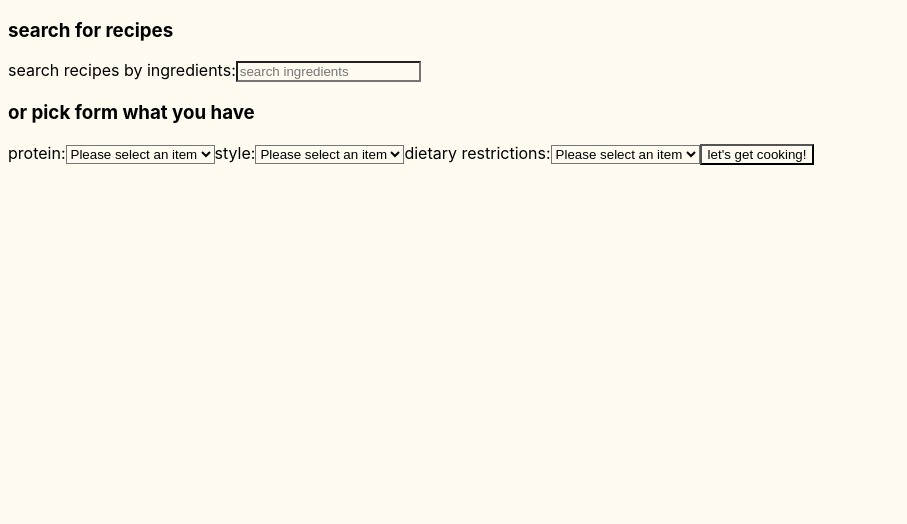
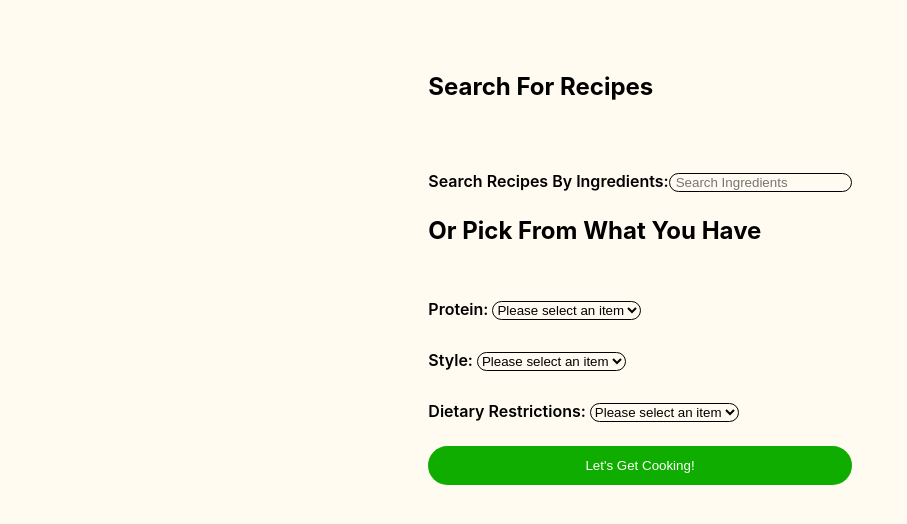
Before and after one commit to ItsBakes/project-pantry, a React (Create React App) app in the folder client/: page /search in a window 1280 px wide. Shown: the top 524 px of the page, without its empty margins (0-907 px from the left). Built offline with nearby package versions, Linux system fonts and the light colour scheme.

Commit message:
add styling for find and select recipe pages.

```diff
--- a/client/src/Components/FindRecipe/FindRecipe.js
+++ b/client/src/Components/FindRecipe/FindRecipe.js
@@ -51,41 +51,41 @@ function FindRecipe({ setResults }) {
     return (
         <main className='FindRecipe'>
             <form className='FindRecipe__form' onSubmit={handleSubmit}>
-                <h3>search for recipes</h3>
+                <h3  className='FindRecipe__h3'>search for recipes</h3>
                 <label className='FindRecipe__label'>search recipes by ingredients:
                     <input type='search' id='search-r' placeholder='search ingredients' className='FindRecipe__input' onChange={handleChange}></input></label>
-                <h3>or pick form what you have</h3>
-                <label>protein:
-                    <select name='protein' id='protein-q' onChange={(e) => setProtein(e.target.value)}>
-                        <option value={empty}>Please select an item</option>
-                        <option value='chicken'>chicken</option>
-                        <option value='beef'>beef</option>
-                        <option value='pork'>pork</option>
-                        <option value='fish'>fish</option>
-                        <option value='vegan'>vegan</option>
-                        <option value='vegetarian'>vegetarian</option>
+                <h3 className='FindRecipe__h3'>or pick from what you have</h3>
+                <label className='FindRecipe__label'>protein:
+                    <select className='FindRecipe__select' name='protein' id='protein-q' onChange={(e) => setProtein(e.target.value)}>
+                        <option  className='FindRecipe__option' value={empty}>Please select an item</option>
+                        <option  className='FindRecipe__option' value='Chicken'>Chicken</option>
+                        <option  className='FindRecipe__option' value='Beef'>Beef</option>
+                        <option  className='FindRecipe__option' value='Pork'>Pork</option>
+                        <option  className='FindRecipe__option' value='Fish'>Fish</option>
+                        <option  className='FindRecipe__option' value='Vegan'>Vegan</option>
+                        <option  className='FindRecipe__option' value='Vegetarian'>Vegetarian</option>
                     </select></label>
-                <label>style:
-                    <select name='type' id='cuisine-q' onChange={(e) => setCuisine(e.target.value)}>
-                        <option value={empty}>Please select an item</option>
-                        <option value='american'>american</option>
-                        <option value='asian'>asian</option>
-                        <option value='french'>french</option>
-                        <option value='indian'>indian</option>
-                        <option value='mediterranean'>mediterranean</option>
-                        <option value='mexican'>mexican</option>
-                        <option value='italian'>italian</option>
+                <label className='FindRecipe__label'>style:
+                    <select className='FindRecipe__select' name='type' id='cuisine-q' onChange={(e) => setCuisine(e.target.value)}>
+                        <option  className='FindRecipe__option' value={empty}>Please select an item</option>
+                        <option  className='FindRecipe__option' value='American'>American</option>
+                        <option  className='FindRecipe__option' value='Asian'>Asian</option>
+                        <option  className='FindRecipe__option' value='French'>French</option>
+                        <option  className='FindRecipe__option' value='Indian'>Indian</option>
+                        <option  className='FindRecipe__option' value='Mediterranean'>Mediterranean</option>
+                        <option  className='FindRecipe__option' value='Mexican'>Mexican</option>
+                        <option  className='FindRecipe__option' value='Italian'>Otalian</option>
                     </select></label>
-                <label>dietary restrictions:
-                    <select name='health' id='health-q' onChange={(e) => setDiet(e.target.value)}>
-                        <option value={empty}>Please select an item</option>
-                        <option value='gluten-free'>gluten-free</option>
-                        <option value='paleo'>paleo</option>
-                        <option value='pescatarian'>pescatarian</option>
-                        <option value='vegan'>vegan</option>
-                        <option value='vegetarian'>vegetarian</option>
+                <label className='FindRecipe__label'>dietary restrictions:
+                    <select className='FindRecipe__select' name='health' id='health-q' onChange={(e) => setDiet(e.target.value)}>
+                        <option  className='FindRecipe__option' value={empty}>Please select an item</option>
+                        <option  className='FindRecipe__option' value='Gluten-Free'>Gluten-Free</option>
+                        <option  className='FindRecipe__option' value='Paleo'>Paleo</option>
+                        <option  className='FindRecipe__option' value='Pescatarian'>Pescatarian</option>
+                        <option  className='FindRecipe__option' value='Vegan'>Vegan</option>
+                        <option  className='FindRecipe__option' value='Vegetarian'>Vegetarian</option>
                     </select></label>
-                <button type='submit'>let's get cooking!</button>
+                <button className='FindRecipe__button' type='submit'>let's get cooking!</button>
             </form>
         </main>
     )
--- a/client/src/Components/FindRecipe/FindRecipe.scss
+++ b/client/src/Components/FindRecipe/FindRecipe.scss
@@ -0,0 +1,62 @@
+@use "../../assets/styles/variables" as *;
+
+.FindRecipe {
+    margin: $main-margin;
+    display: flex;
+    flex-direction: column;
+    align-items: center;
+    font-family: "Inter", sans-serif;
+
+    &__form {
+        display: flex;
+        flex-direction: column;
+    }
+
+    &__h3 {
+        text-transform: capitalize;
+        font-weight: $bold;
+        font-size: 1.5rem;
+
+    }
+
+    &__label {
+        text-transform: capitalize;
+        font-weight: $semi;
+        margin-top: $top-margin;
+    }
+
+    &__input {
+        outline: none;
+        border: $border-border;
+        border-radius: $border-rad;
+        margin-top: $top-margin;
+
+        &::placeholder {
+            padding: 0 .25rem;
+            text-transform: capitalize;
+        }
+        &:focus {
+            border-color: $color-green;
+        }
+    }
+    &__select {
+        outline: none;
+        border-radius: $border-rad;
+        border: $border-border;
+        margin-top: .5rem;
+        margin-left: .25rem;
+
+    }
+    &__option {
+        text-transform: capitalize;
+    }
+    &__button {
+        text-transform: capitalize;
+        margin-top: $top-margin;
+        border: none;
+        color: white;
+        background-color: $color-green;
+        border-radius: $border-rad;
+        padding: $button-padding;
+    }
+}
--- a/client/src/Components/Home/Home.scss
+++ b/client/src/Components/Home/Home.scss
@@ -2,8 +2,7 @@
 
 
 .Home {
-    margin: 5% 15%;
-    width: 70%;
+    margin: $main-margin;
     display: flex;
     flex-direction: column;
     justify-content: center;
@@ -18,9 +17,9 @@
         border: none;
         background-color: $color-green;
         color: white;
-        padding: .75rem;
-        border-radius: 1.25rem;
+        padding: $button-padding;
+        border-radius: $border-rad;
         text-transform: capitalize;
-        margin-top: 1.5rem;
+        margin-top: $top-margin;
     }
 }
--- a/client/src/Components/SelectRecipe/SelectRecipe.js
+++ b/client/src/Components/SelectRecipe/SelectRecipe.js
@@ -1,20 +1,23 @@
 import React from 'react'
 import { Link } from 'react-router-dom'
+import './SelectRecipe.scss'
 
-function SelectRecipe({Results}) {
+function SelectRecipe({ Results }) {
 
   return (
 
-    <main>
-
+    <main className='SelectRecipe'>
+      <h2 className='SelectRecipe__h2'>Select a Recipe</h2>
+      <article className='SelectRecipe__container'>
         {Results?.map((result) => {
-            return(
-            <Link to={`/recipe/${result.id}`} key={result.id}><section >
-                <img src={result.image}/>
-                <div>{result.title}</div>
+          return (
+            <Link className='SelectRecipe__link' to={`/recipe/${result.id}`} key={result.id}><section className='SelectRecipe__card' >
+              <img className='SelectRecipe__image' src={result.image} />
+              <div className='SelectRecipe__title'>{result.title}</div>
             </section></Link>
-            )
+          )
         })}
+      </article>
     </main>
   )
 }
--- a/client/src/Components/SelectRecipe/SelectRecipe.scss
+++ b/client/src/Components/SelectRecipe/SelectRecipe.scss
@@ -0,0 +1,41 @@
+@use "../../assets/styles/variables" as *;
+
+.SelectRecipe {
+    margin: $main-margin;
+    display: flex;
+    flex-direction: column;
+    align-items: center;
+    font-family: "Inter", sans-serif;
+
+    &__container {
+        display: flex;
+        flex-direction: row;
+        flex-wrap: wrap;
+        justify-content: center;
+    }
+
+    &__link {
+        text-decoration: none;
+    }
+    &__card {
+        padding: 1.25rem;
+        box-shadow: 0 0 0.25rem $color-shadow;
+        border-radius: .25rem;
+        display: flex;
+        flex-direction: column;
+        align-items: center;
+        margin: 1rem;
+        width: 80%;
+
+
+    }
+    &__image {
+        border-radius: .25rem;
+    }
+    &__title {
+        color: black;
+        margin-top: .5rem;
+        text-wrap: wrap;
+        text-align: center;
+    }
+}
--- a/client/src/assets/styles/_typogrophy.scss
+++ b/client/src/assets/styles/_typogrophy.scss
@@ -1,15 +1,18 @@
 @font-face{
     font-family: 'Inter';
     src: url(../fonts/Inter-Regular.ttf);
+    font-weight: 400;
     // regular
 }
 @font-face{
     font-family: 'Inter-Semi';
-    src: url(../fonts/Inter-SemiBold.ttf)
+    src: url(../fonts/Inter-SemiBold.ttf);
+    font-weight: 500;
     // semi
 }
 @font-face{
     font-family: 'Inter-Bold';
-    src: url(../fonts/Inter-Bold.ttf)
+    src: url(../fonts/Inter-Bold.ttf);
+    font-weight: 700;
     // bold
 }
--- a/client/src/assets/styles/_variables.scss
+++ b/client/src/assets/styles/_variables.scss
@@ -2,3 +2,21 @@
 $color-blue: #1d92ff;
 $color-green: #0ead00;
 $color-offWhite: #fffbf0;
+$color-shadow: #bdc5d5;
+
+// font
+$regular: 400;
+$semi: 600;
+$bold: 700;
+
+// spacing
+$top-margin: 1.5rem;
+$main-margin: 3rem 9rem;
+
+// button
+$border-rad: 1.25rem;
+$button-padding: .75rem;
+
+// fields
+$field-height: 1.25rem;
+$border-border: 1px solid black;
```
